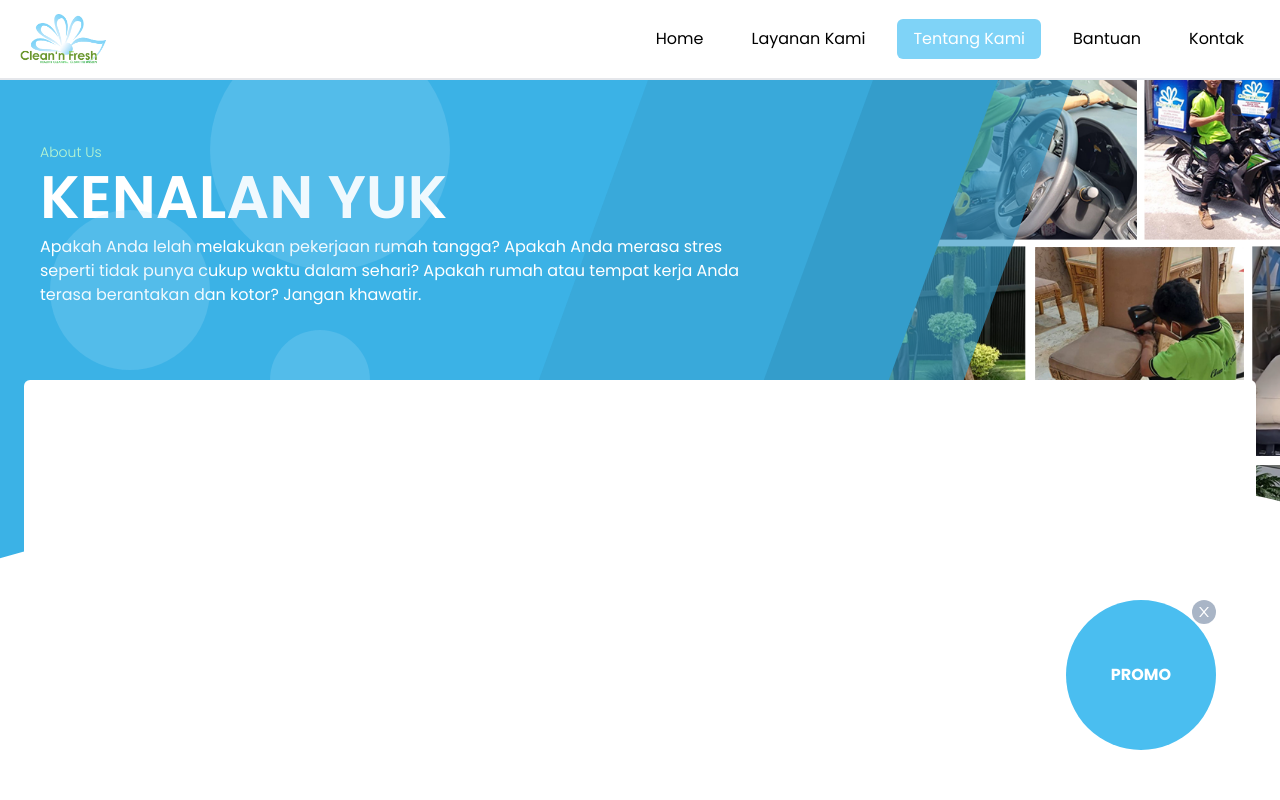
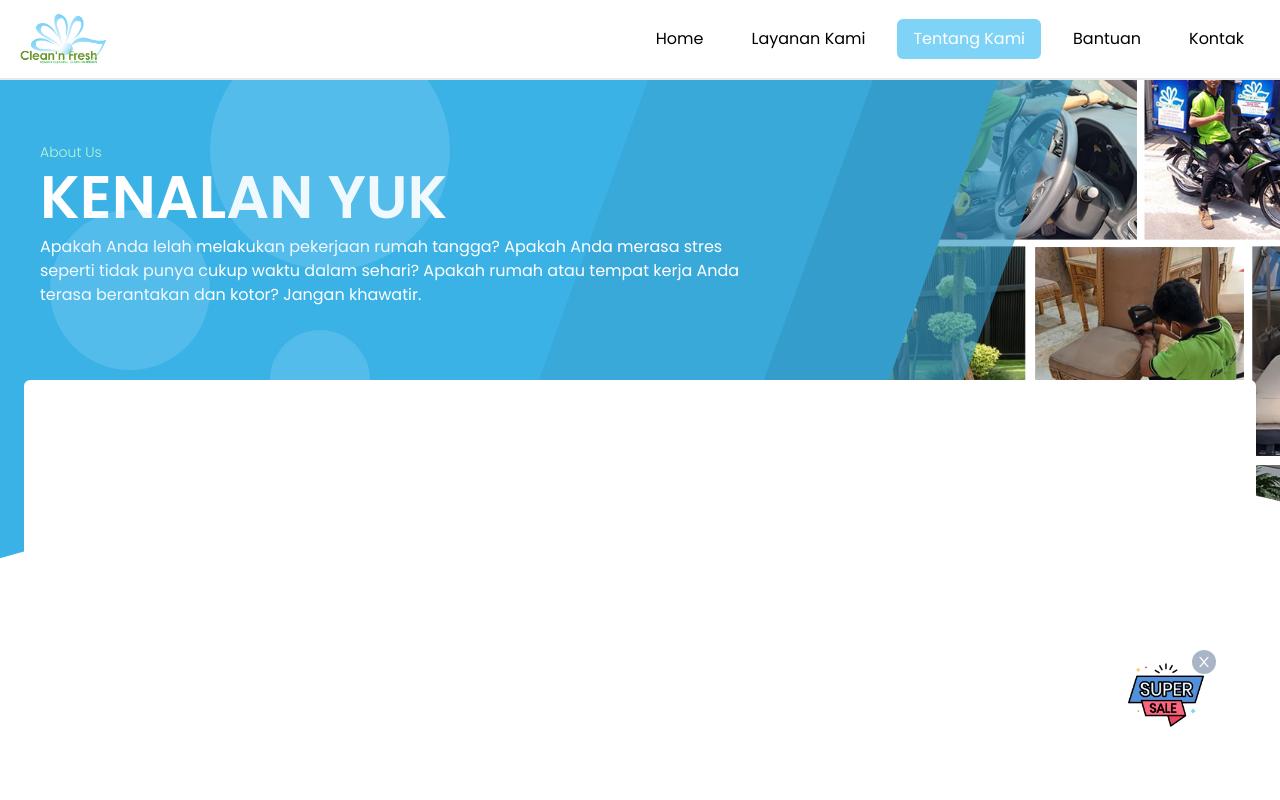
Before and after one commit to bryanhad/cleanNFresh1.1, a React (Vite) app: page /cleanNFresh1.1/tentang in a window 1280 px wide. Shown: the top 800 px of the page. Built offline with nearby package versions, Linux system fonts and the light colour scheme.

Commit message:
moved promo button location to nav, and changed promo style as well

```diff
--- a/src/components/Modal.jsx
+++ b/src/components/Modal.jsx
@@ -10,7 +10,7 @@ const Modal = ({ children, color, show, setShowModal }) => {
           <button
             onClick={() => setShowModal(!show)}
             type="button"
-            className="absolute right-5 top-5 text-[25px]"
+            className="absolute right-5 top-5 text-[20px] text-slate-300"
           >
             <AiOutlineClose />
           </button>
--- a/src/components/MyAccordion.jsx
+++ b/src/components/MyAccordion.jsx
@@ -23,7 +23,7 @@ const MyAccordion = ({
           className=" p-4 cursor-pointer border-b-2"
         >
           <div className="flex justify-between ">
-            <h1 className="font-semibold text-lg text-slate-500">
+            <h1 className="font-semibold md:text-lg text-slate-500">
               {item.title}
             </h1>
             <p className="font-semibold text-xl text-slate-500">
--- a/src/components/Navbar.jsx
+++ b/src/components/Navbar.jsx
@@ -10,9 +10,14 @@ import CallIcon from '@mui/icons-material/Call'
 import { useState } from 'react'
 import PropTypes from 'prop-types'
 
+import PromoButton from '../components/PromoButton'
+import Modal from '../components/Modal'
+import PromoKasur from '../components/PromoStuffs/PromoKasur'
 
-const Navbar = ({zIndex}) => {
+const Navbar = ({ zIndex }) => {
   const [nav, setNav] = useState(false)
+  const [showButton, setShowButton] = useState(true)
+  const [showModal, setShowModal] = useState(false)
 
   const navButtonStyle = 'px-4 py-2 rounded-md'
   const burgerNavLinkStyle = 'flex items-center py-2 gap-3 px-4'
@@ -20,16 +25,19 @@ const Navbar = ({zIndex}) => {
 
   return (
     <>
-      <nav className={`w-full h-[80px] px-4 border-b-2 bg-white sticky top-0 ${zIndex}`}>
-        <main className="max-w-[1240px] mx-auto h-full flex items-center justify-between">
+      <nav
+        className={`w-full h-[80px] px-4 border-b-2 bg-white sticky top-0 ${zIndex}`}
+      >
+        <main className="max-w-[1240px] mx-auto h-full flex items-center justify-between relative">
           <Link to="/cleanNFresh1.1">
             <img className="max-h-[50px]" src={LOGO} alt="" />
           </Link>
 
+          {/* NAV BUTTON ON SMALL */}
           <div className="h-[50px] w-[50px] relative md:hidden">
             <div
               onClick={() => setNav(!nav)}
-              className=" h-[50px] w-[50px] relative z-[10] flex justify-center items-center md:hidden"
+              className=" h-[50px] w-[50px] relative z-[4] flex justify-center items-center md:hidden"
             >
               {nav ? <CloseIcon /> : <Burger />}
             </div>
@@ -39,8 +47,8 @@ const Navbar = ({zIndex}) => {
           <div
             className={
               nav
-                ? 'fixed top-0 right-0  w-[70%] h-full bg-[#ffffffee] ease-in-out duration-500 z-[19]'
-                : 'fixed top-0 right-[-100%] w-[60%] h-full bg-white opacity-0 ease-in-out duration-500 z-[19]'
+                ? 'fixed top-0 right-0  w-[70%] h-full bg-[#ffffffee] ease-in-out duration-500 z-[3]'
+                : 'fixed top-0 right-[-100%] w-[60%] h-full bg-white opacity-0 ease-in-out duration-500 z-[3]'
             }
           >
             <main className="mt-[80px] pr-4 flex flex-col items-end gap-4">
@@ -95,6 +103,15 @@ const Navbar = ({zIndex}) => {
             </NavLink>
           </div>
         </main>
+        <PromoButton
+          show={showButton}
+          setShowButton={setShowButton}
+          setShowModal={setShowModal}
+          zIndex="z-[2]"
+        />
+        <Modal show={showModal} setShowModal={setShowModal} color="bg-white">
+          <PromoKasur />
+        </Modal>
       </nav>
     </>
   )
--- a/src/components/PromoButton.jsx
+++ b/src/components/PromoButton.jsx
@@ -1,5 +1,6 @@
 import PropTypes from 'prop-types'
 import { AiOutlineClose } from 'react-icons/ai'
+import PromoImg from '../assets/icons/promo.png'
 
 const PromoButton = ({
   children,
@@ -8,20 +9,20 @@ const PromoButton = ({
   show,
   setShowButton,
 }) => {
-  const BUTTON_STYLE = 'w-[150px] h-[150px]'
+  const BUTTON_STYLE = 'w-[100px] h-[100px]'
 
   return ( show &&
-    <div className={`fixed ${zIndex} bottom-[50px] right-[5%]`}>
+    <div className={`fixed ${zIndex} bottom-[50px] right-[5%] rounded-full `}>
       <button
         onClick={() => setShowModal(true)}
         type="button"
-        className={`${BUTTON_STYLE} bg-primary-darkest rounded-full font-bold flex items-center relative justify-center text-white`}
+        className={`${BUTTON_STYLE} bg-white/30 rounded-full p-3 font-bold flex items-center relative justify-center text-white myBounce`}
       >
-        PROMO
+        <img src={PromoImg} alt="" />
+      </button>
         <button onClick={() => setShowButton(false)} type='button' className='absolute top-0 right-0 bg-slate-400/80 text-white rounded-full p-1'>
             <AiOutlineClose/>
         </button>
-      </button>
       {children}
     </div>
   )
--- a/src/components/PromoStuffs/PromoKasur.jsx
+++ b/src/components/PromoStuffs/PromoKasur.jsx
@@ -6,17 +6,17 @@ import bedBug from '../../assets/photos/bed-bug.jpg'
 
 const PromoKasur = () => {
   return (
-    <div className="grid grid-cols-2 pl-4 items-center min-h-[400px]">
-      <div>
-        <h1 className="font-bold text-[200px] text-yellow-400">
+    <div className="grid md:grid-cols-2 pl-4 items-center relative min-h-[400px]">
+      <div className='relative z-[1]'>
+        <h1 className="font-bold text-[100px] md:text-[200px] text-yellow-400">
           95
-          <span className="text-[50px]">rb/kasur</span>
+          <span className="text-[20px] md:text-[50px]">rb/kasur</span>
         </h1>
-        <button type='button' className='button button-big'>LIHAT DETAIL</button>
+        <button type='button' className='button button-small md:button-big'>LIHAT DETAIL</button>
       </div>
-      <div className='relative'>
-      <img src={vacuumImg} alt="" />
-      {/* <img className='absolute top-0' src={bedBug} alt="" /> */}
+      <div className='max-md:absolute left-0 top-0 max-md:max-h-[300px] md:h-full overflow-hidden'>
+        <img src={vacuumImg} className='object-fill md:object-cover h-full w-full' alt="" />
+        {/* <img className='absolute top-0' src={bedBug} alt="" /> */}
 
       </div>
     </div>
--- a/src/index.css
+++ b/src/index.css
@@ -41,6 +41,8 @@
   .category.aktif{
     @apply text-primary-darkest
   }
+
+
 }
 
 * {
@@ -161,3 +163,18 @@
   right: 0;
   border-bottom: 6px solid;
 }
+
+.myBounce{
+  animation: bounce 1s infinite;
+}
+
+@keyframes bounce {
+  0%, 100% {
+    transform: translateY(-10%);
+    animation-timing-function: cubic-bezier(0.8, 0, 1, 1);
+  }
+  50% {
+    transform: translateY(0);
+    animation-timing-function: cubic-bezier(0, 0, 0.2, 1);
+  }
+}
--- a/src/layouts/RootLayout.jsx
+++ b/src/layouts/RootLayout.jsx
@@ -1,14 +1,10 @@
 import { Outlet } from 'react-router-dom'
 import Navbar from '../components/Navbar'
 import Footer from '../components/Footer'
-import PromoButton from '../components/PromoButton'
-import Modal from '../components/Modal'
-import PromoKasur from '../components/PromoStuffs/PromoKasur'
-import { useState } from 'react'
+
 
 const RootLayout = () => {
-  const [showButton, setShowButton] = useState(true)
-  const [showModal, setShowModal] = useState(false)
+
 
   return (
     <div className="min-h-screen flex flex-col relative">
@@ -18,16 +14,7 @@ const RootLayout = () => {
       </main>
       <Footer />
 
-      <PromoButton
-        show={showButton}
-        setShowButton={setShowButton}
-        setShowModal={setShowModal}
-        zIndex="z-[3]"
-      >
-        <Modal show={showModal} setShowModal={setShowModal} color="bg-white">
-          <PromoKasur />
-        </Modal>
-      </PromoButton>
+
     </div>
   )
 }
```
Also changed, not shown: src/assets/icons/promo.png (added).
